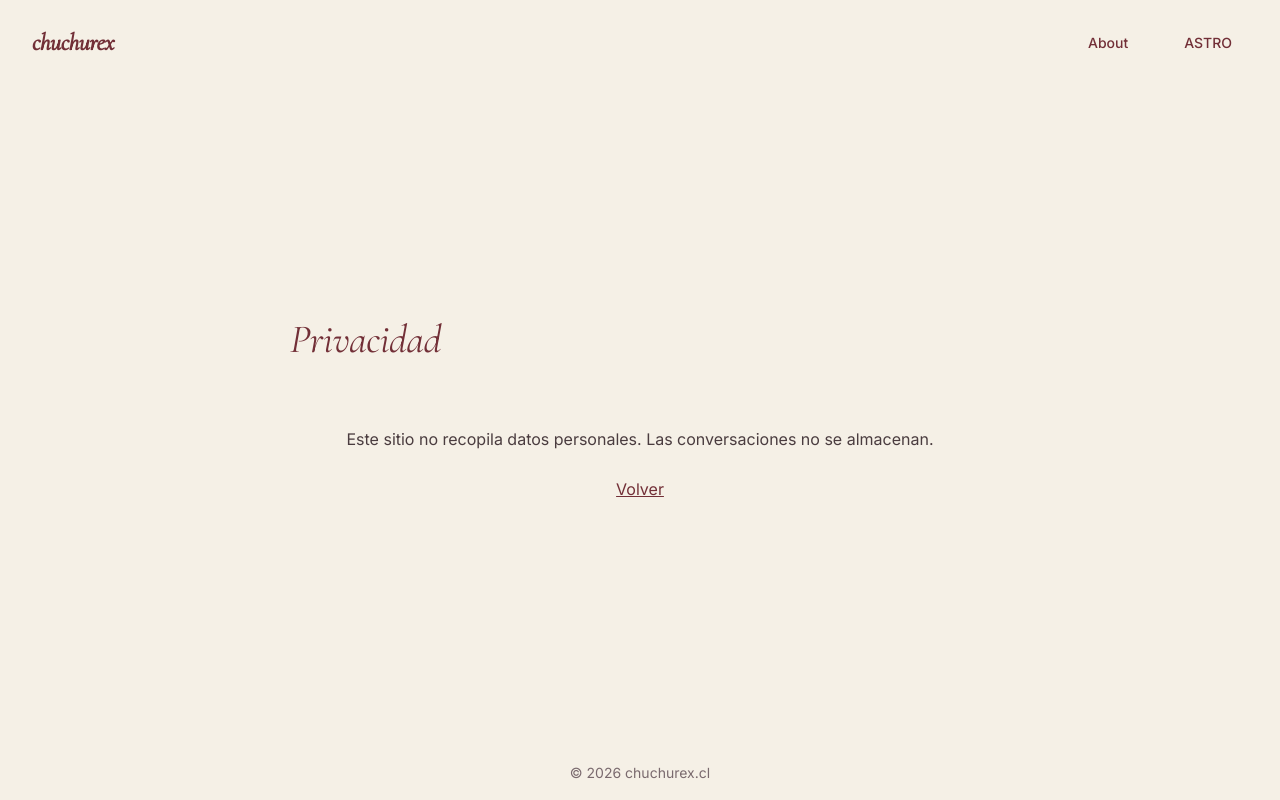
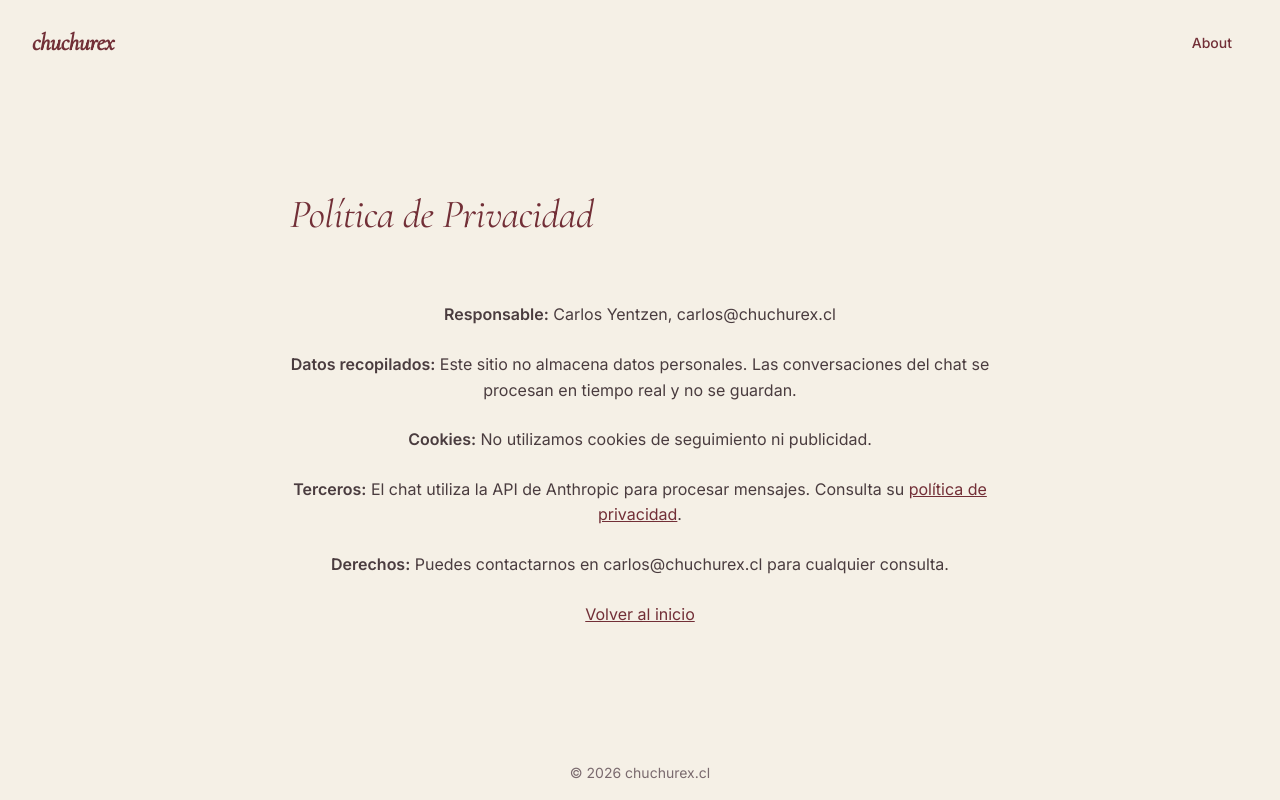
Before and after one commit to chuchurex/chuchurex, a plain HTML site: page frontend/privacidad.html in a window 1280 px wide. Drawn offline with nearby package versions, Linux system fonts and the light colour scheme.

Commit message:
Update privacy page with legal minimum requirements

```diff
--- a/frontend/privacidad.html
+++ b/frontend/privacidad.html
@@ -3,7 +3,7 @@
 <head>
     <meta charset="UTF-8">
     <meta name="viewport" content="width=device-width, initial-scale=1.0">
-    <title>Privacidad - chuchurex</title>
+    <title>Política de Privacidad - chuchurex</title>
     <link href="https://fonts.googleapis.com/css2?family=Cormorant+Garamond:ital,wght@0,400;0,600;1,400&family=Inter:wght@400;500;600&display=swap" rel="stylesheet">
     <link rel="stylesheet" href="styles/main.css">
 </head>
@@ -11,17 +11,20 @@
     <header class="header">
         <a href="/" class="logo">chuchurex</a>
         <nav class="nav">
-            <a href="#about" class="nav-link">About</a>
-            <a href="https://astro.chuchurex.cl" class="nav-link" target="_blank">ASTRO</a>
+            <a href="/#about" class="nav-link">About</a>
         </nav>
     </header>
 
     <main class="main">
         <div class="chat-container">
-            <h1 class="prompt-title">Privacidad</h1>
+            <h1 class="prompt-title">Política de Privacidad</h1>
             <div class="privacy-content">
-                <p>Este sitio no recopila datos personales. Las conversaciones no se almacenan.</p>
-                <p><a href="/">Volver</a></p>
+                <p><strong>Responsable:</strong> Carlos Yentzen, carlos@chuchurex.cl</p>
+                <p><strong>Datos recopilados:</strong> Este sitio no almacena datos personales. Las conversaciones del chat se procesan en tiempo real y no se guardan.</p>
+                <p><strong>Cookies:</strong> No utilizamos cookies de seguimiento ni publicidad.</p>
+                <p><strong>Terceros:</strong> El chat utiliza la API de Anthropic para procesar mensajes. Consulta su <a href="https://www.anthropic.com/privacy" target="_blank">política de privacidad</a>.</p>
+                <p><strong>Derechos:</strong> Puedes contactarnos en carlos@chuchurex.cl para cualquier consulta.</p>
+                <p><a href="/">Volver al inicio</a></p>
             </div>
         </div>
     </main>
```
